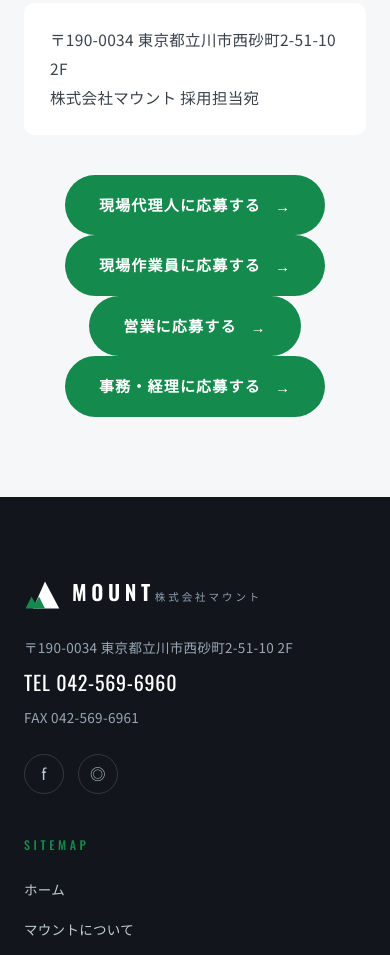
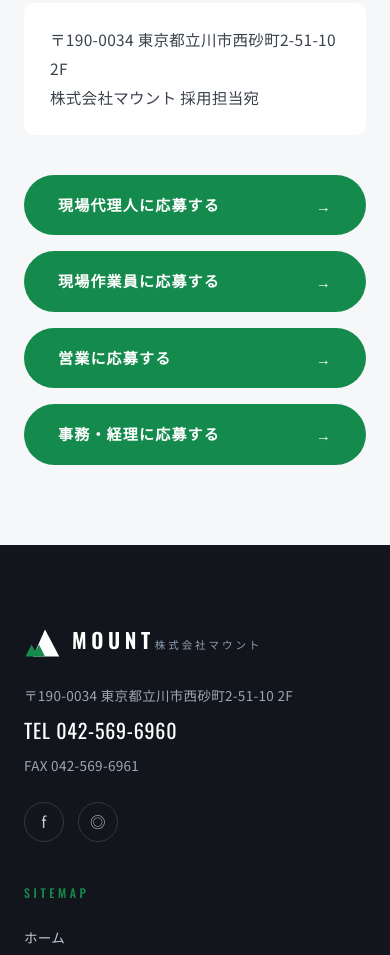
Before and after one commit to rook6009ono-debug/mount-website, a plain HTML site: page recruit.html in a window 390 px wide. Shown: the part 9690-10645 px from the top of the page. Drawn offline with nearby package versions, Linux system fonts and the light colour scheme; no server answers.

Commit message:
Space recruitment buttons in responsive grid

```diff
--- a/recruit.html
+++ b/recruit.html
@@ -18,7 +18,12 @@
 <link rel="preconnect" href="https://fonts.gstatic.com" crossorigin>
 <link href="https://fonts.googleapis.com/css2?family=Oswald:wght@400;500;600&family=Noto+Sans+JP:wght@400;500;700;900&display=swap" rel="stylesheet">
 <link rel="stylesheet" href="css/style.css?v=content-20261110">
-<style>img[data-photo-initial]:not([src]){visibility:hidden}</style>
+<style>img[data-photo-initial]:not([src]){visibility:hidden}
+.recruit-apply{display:grid;grid-template-columns:repeat(2,minmax(0,1fr));gap:16px}
+.recruit-apply p{margin:0;min-width:0}
+.recruit-apply .btn{width:100%;height:100%;justify-content:space-between;white-space:normal}
+@media(max-width:820px){.recruit-apply{grid-template-columns:minmax(0,1fr)}}
+</style>
 </head>
 <body>
 
@@ -222,7 +227,7 @@
         株式会社マウント 採用担当宛
       </p>
     </div>
-    <div class="f-submit rv rv-d2">
+    <div class="f-submit recruit-apply rv rv-d2">
       <p><a class="btn orange" href="https://docs.google.com/forms/d/1gjqSHUtL9_UeQv7y_iOF5TD97VclRPXL9XpxnE1J_YY/viewform" target="_blank" rel="noopener">現場代理人に応募する <span class="ar">→</span></a></p>
 <p><a class="btn orange" href="https://docs.google.com/forms/d/11hZbaaKkRjHdBcUwR_DxTT_PJk9lnmFfaP6JyocRz-Q/viewform" target="_blank" rel="noopener">現場作業員に応募する <span class="ar">→</span></a></p>
 <p><a class="btn orange" href="https://docs.google.com/forms/d/1ogz7KITg4qqHgvFogAxUvEy21L-r5HOtp55QeIlIWko/viewform" target="_blank" rel="noopener">営業に応募する <span class="ar">→</span></a></p>
```
